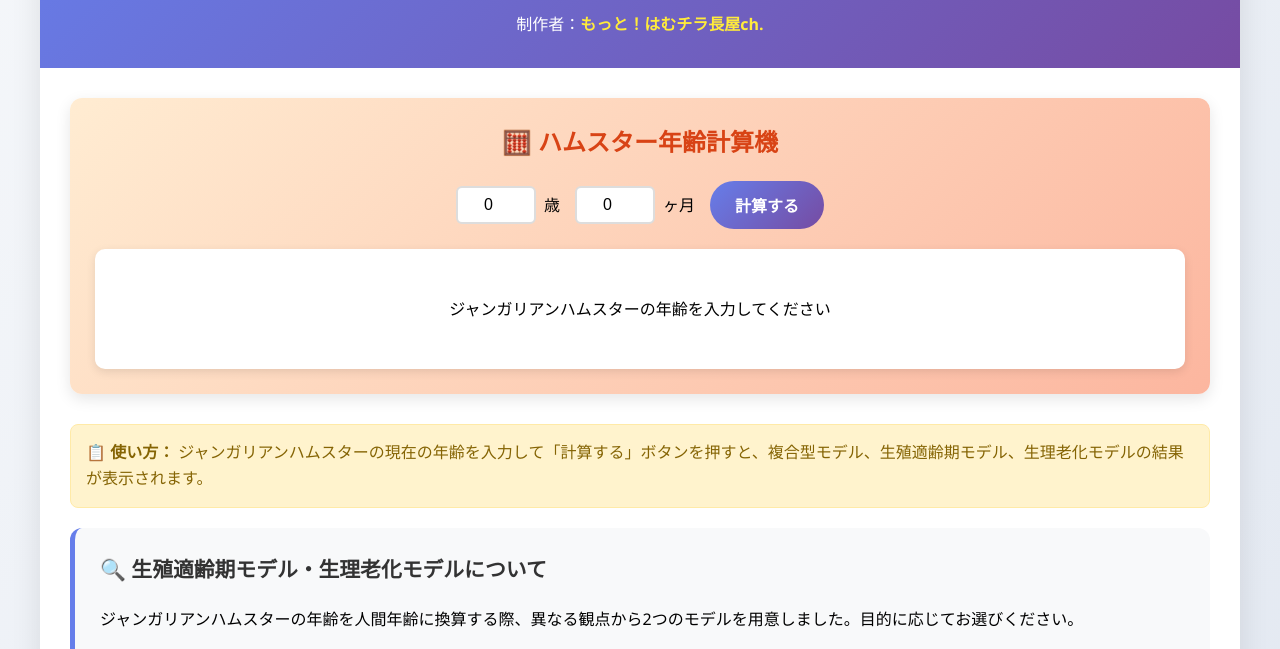
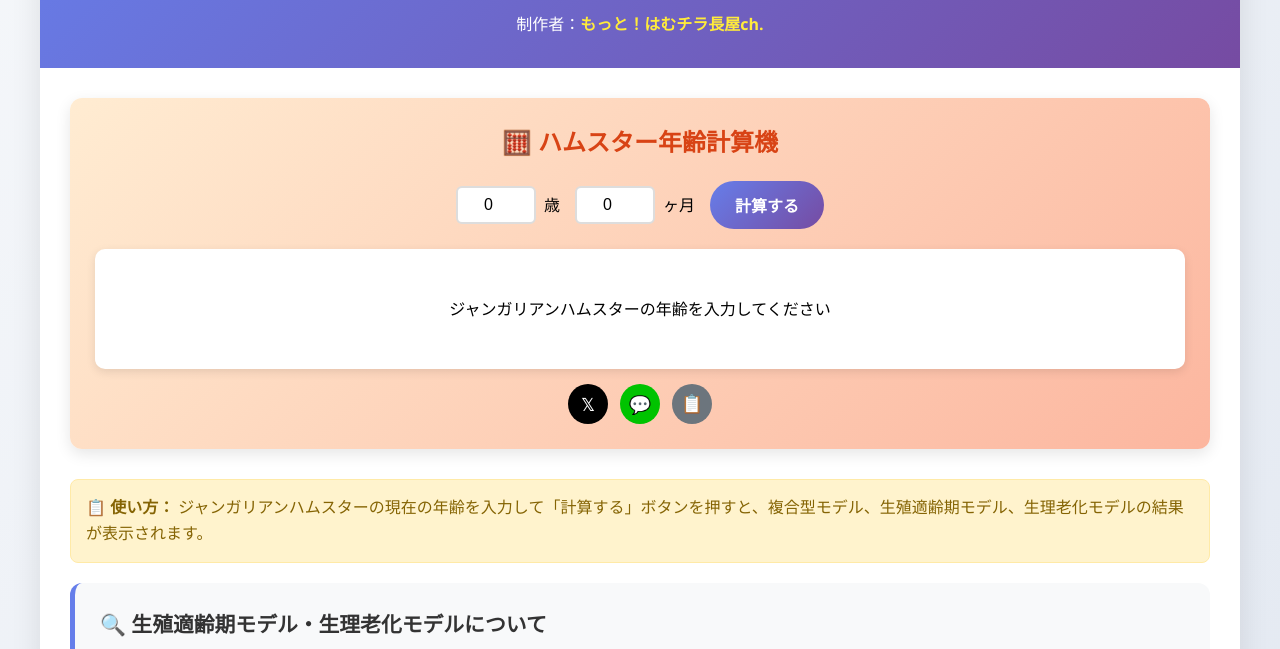
Before and after one commit to hamuchira/hamster-age-calculator, a plain HTML site: page index.html in a window 1280 px wide. Shown: the part 147-796 px from the top of the page. Drawn offline with Linux system fonts and the light colour scheme.

Commit message:
Add files via upload

```diff
--- a/index.html
+++ b/index.html
@@ -457,6 +457,55 @@
             color: #856404;
         }
 
+        .share-buttons {
+            margin-top: 15px;
+            text-align: center;
+        }
+
+        .share-btn-container {
+            display: flex;
+            justify-content: center;
+            gap: 12px;
+            flex-wrap: wrap;
+        }
+
+        .share-btn {
+            display: inline-flex;
+            align-items: center;
+            justify-content: center;
+            width: 40px;
+            height: 40px;
+            border-radius: 50%;
+            text-decoration: none;
+            color: white;
+            font-weight: bold;
+            font-size: 18px;
+            transition: transform 0.2s ease, box-shadow 0.2s ease;
+            border: none;
+            cursor: pointer;
+        }
+
+        .share-btn:hover {
+            transform: translateY(-2px);
+            box-shadow: 0 4px 12px rgba(0,0,0,0.2);
+        }
+
+        .share-btn.x {
+            background: #000000;
+        }
+
+        .share-btn.line {
+            background: #00c300;
+        }
+
+        .share-btn.copy {
+            background: #6c757d;
+        }
+
+        .share-btn.copy.copied {
+            background: #28a745;
+        }
+
         @media (max-width: 768px) {
             .container {
                 margin: 10px;
@@ -521,6 +570,20 @@
                 </div>
                 <div class="result" id="result">
                     ジャンガリアンハムスターの年齢を入力してください
+                </div>
+
+                <div class="share-buttons">
+                    <div class="share-btn-container">
+                        <a href="#" class="share-btn x" onclick="shareToX(); return false;" title="Xでシェア">
+                            𝕏
+                        </a>
+                        <a href="#" class="share-btn line" onclick="shareToLine(); return false;" title="LINEでシェア">
+                            💬
+                        </a>
+                        <button class="share-btn copy" onclick="copyUrl()" id="copyBtn" title="URLをコピー">
+                            📋
+                        </button>
+                    </div>
                 </div>
             </div>
 
@@ -655,6 +718,24 @@
                     <li><strong>15ヶ月以降:</strong> シニア期として特別なケアが必要</li>
                     <li><strong>21ヶ月以降:</strong> 中央値寿命を超えた高齢期として日々の変化に注意</li>
                 </ul>
+            </div>
+
+            <div class="share-buttons">
+                <h3>🔗 この年齢早見表をシェア</h3>
+                <div class="share-btn-container">
+                    <a href="#" class="share-btn twitter" onclick="shareToTwitter(); return false;">
+                        <span class="share-btn-icon">🐦</span>Twitter
+                    </a>
+                    <a href="#" class="share-btn facebook" onclick="shareToFacebook(); return false;">
+                        <span class="share-btn-icon">📘</span>Facebook
+                    </a>
+                    <a href="#" class="share-btn line" onclick="shareToLine(); return false;">
+                        <span class="share-btn-icon">💬</span>LINE
+                    </a>
+                    <button class="share-btn copy" onclick="copyUrl()" id="copyBtn">
+                        <span class="share-btn-icon">📋</span>URLコピー
+                    </button>
+                </div>
             </div>
 
             <div class="evidence">
@@ -1053,6 +1134,54 @@
                 calculateAge();
             }
         });
+
+        // SNSシェア機能
+        function shareToX() {
+            const text = "🐹 ジャンガリアンハムスター年齢早見表 - 研究データに基づいた正確な年齢換算ツール！";
+            const url = window.location.href;
+            const xUrl = `https://twitter.com/intent/tweet?text=${encodeURIComponent(text)}&url=${encodeURIComponent(url)}`;
+            window.open(xUrl, '_blank', 'width=600,height=400');
+        }
+
+        function shareToLine() {
+            const text = "🐹 ジャンガリアンハムスター年齢早見表 - 研究データに基づいた正確な年齢換算ツール！";
+            const url = window.location.href;
+            const lineUrl = `https://social-plugins.line.me/lineit/share?url=${encodeURIComponent(url)}&text=${encodeURIComponent(text)}`;
+            window.open(lineUrl, '_blank', 'width=600,height=400');
+        }
+
+        function copyUrl() {
+            const url = window.location.href;
+            navigator.clipboard.writeText(url).then(function() {
+                const btn = document.getElementById('copyBtn');
+                const originalText = btn.innerHTML;
+                btn.innerHTML = '<span class="share-btn-icon">✅</span>コピー完了！';
+                btn.classList.add('copied');
+
+                setTimeout(function() {
+                    btn.innerHTML = originalText;
+                    btn.classList.remove('copied');
+                }, 2000);
+            }).catch(function() {
+                // フォールバック：古いブラウザ対応
+                const textArea = document.createElement('textarea');
+                textArea.value = url;
+                document.body.appendChild(textArea);
+                textArea.select();
+                document.execCommand('copy');
+                document.body.removeChild(textArea);
+
+                const btn = document.getElementById('copyBtn');
+                const originalText = btn.innerHTML;
+                btn.innerHTML = '<span class="share-btn-icon">✅</span>コピー完了！';
+                btn.classList.add('copied');
+
+                setTimeout(function() {
+                    btn.innerHTML = originalText;
+                    btn.classList.remove('copied');
+                }, 2000);
+            });
+        }
     </script>
 </body>
 </html>
```
